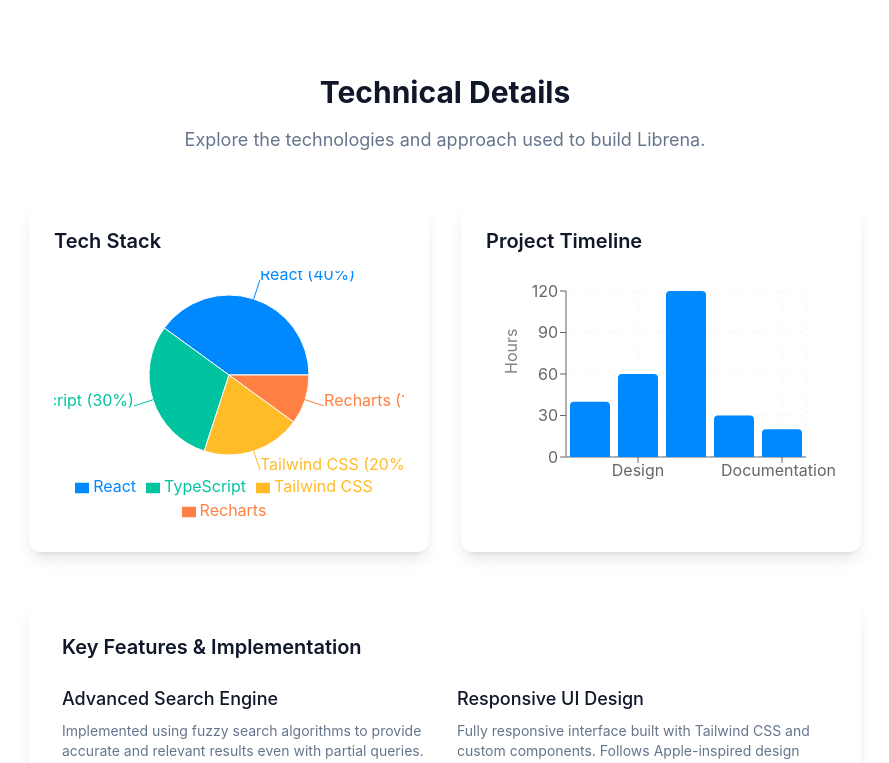
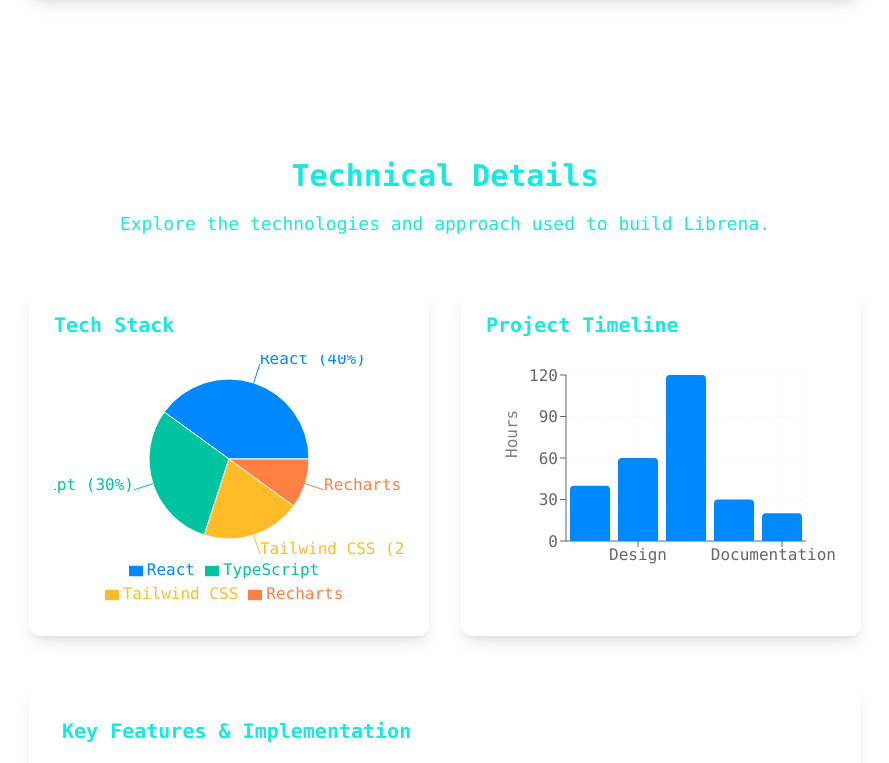
Before and after one commit to PavanVishnuvarmanamburi/Librena, a React (Vite) app: page /about in a window 1280 px wide. Shown: the part 1110-1873 px from the top of the page, without its empty margins (195-1084 px from the left). Built offline with nearby package versions, Linux system fonts and the light colour scheme.

Commit message:
Update footer styles and links
Update the footer's quick links to scroll to top on click and modify the footer's color scheme and font family.

```diff
--- a/src/components/layout/Footer.tsx
+++ b/src/components/layout/Footer.tsx
@@ -4,7 +4,7 @@ import { Link } from 'react-router-dom';
 import { Github, Linkedin, Mail, Phone, MapPin } from 'lucide-react';
 
 export const Footer = () => {
-  // Function to handle scrolling to top when clicking legal links
+  // Function to handle scrolling to top when clicking links
   const scrollToTop = () => {
     window.scrollTo(0, 0);
   };
@@ -48,22 +48,37 @@ export const Footer = () => {
             <h3 className="text-lg font-medium">Quick Links</h3>
             <ul className="space-y-2">
               <li>
-                <Link to="/" className="text-muted-foreground hover:text-primary transition-colors">
+                <Link
+                  to="/"
+                  className="text-muted-foreground hover:text-primary transition-colors"
+                  onClick={scrollToTop}
+                >
                   Home
                 </Link>
               </li>
               <li>
-                <Link to="/about" className="text-muted-foreground hover:text-primary transition-colors">
+                <Link
+                  to="/about"
+                  className="text-muted-foreground hover:text-primary transition-colors"
+                  onClick={scrollToTop}
+                >
                   About Us
                 </Link>
               </li>
               <li>
-                <Link to="/comparison" className="text-muted-foreground hover:text-primary transition-colors">
+                <Link
+                  to="/comparison"
+                  className="text-muted-foreground hover:text-primary transition-colors"
+                  onClick={scrollToTop}
+                >
                   Compare Libraries
                 </Link>
               </li>
               <li>
-                <a href="#features" className="text-muted-foreground hover:text-primary transition-colors">
+                <a
+                  href="#features"
+                  className="text-muted-foreground hover:text-primary transition-colors"
+                >
                   Features
                 </a>
               </li>
--- a/src/index.css
+++ b/src/index.css
@@ -5,65 +5,65 @@
 
 @layer base {
   :root {
-    --background: 210 50% 98%;
-    --foreground: 222 47% 11%;
+    --background: 218 66% 25%; /* #172d67 */
+    --foreground: 177 83% 50%; /* #22ddd2 */
 
-    --card: 0 0% 100%;
-    --card-foreground: 222 47% 11%;
+    --card: 218 66% 25%;
+    --card-foreground: 177 83% 50%;
 
-    --popover: 0 0% 100%;
-    --popover-foreground: 222 47% 11%;
+    --popover: 218 66% 25%;
+    --popover-foreground: 177 83% 50%;
 
-    --primary: 222 47% 11%;
-    --primary-foreground: 210 40% 98%;
+    --primary: 270 85% 50%; /* #8c15e9 */
+    --primary-foreground: 177 83% 50%;
 
-    --secondary: 210 40% 96%;
-    --secondary-foreground: 222 47% 11%;
+    --secondary: 198 86% 90%; /* #d4f0fc */
+    --secondary-foreground: 218 66% 25%;
 
-    --muted: 210 40% 96%;
-    --muted-foreground: 215 16% 47%;
+    --muted: 198 86% 90%;
+    --muted-foreground: 177 83% 50%;
 
-    --accent: 210 40% 96%;
-    --accent-foreground: 222 47% 11%;
+    --accent: 270 85% 50%;
+    --accent-foreground: 177 83% 50%;
 
     --destructive: 0 84% 60%;
-    --destructive-foreground: 210 40% 98%;
+    --destructive-foreground: 198 86% 90%;
 
-    --border: 214 32% 91%;
-    --input: 214 32% 91%;
-    --ring: 222 84% 5%;
+    --border: 198 86% 90%;
+    --input: 198 86% 90%;
+    --ring: 270 85% 50%;
 
     --radius: 0.75rem;
   }
 
   .dark {
-    --background: 222 47% 4%;
-    --foreground: 210 40% 98%;
+    --background: 218 66% 25%;
+    --foreground: 177 83% 50%;
 
-    --card: 222 47% 5%;
-    --card-foreground: 210 40% 98%;
+    --card: 218 66% 25%;
+    --card-foreground: 177 83% 50%;
 
-    --popover: 222 47% 5%;
-    --popover-foreground: 210 40% 98%;
+    --popover: 218 66% 25%;
+    --popover-foreground: 177 83% 50%;
 
-    --primary: 210 40% 98%;
-    --primary-foreground: 222 47% 11%;
+    --primary: 270 85% 50%;
+    --primary-foreground: 177 83% 50%;
 
-    --secondary: 217 33% 17%;
-    --secondary-foreground: 210 40% 98%;
+    --secondary: 218 66% 15%;
+    --secondary-foreground: 177 83% 50%;
 
-    --muted: 217 33% 17%;
-    --muted-foreground: 215 20% 65%;
+    --muted: 218 66% 15%;
+    --muted-foreground: 177 83% 40%;
 
-    --accent: 217 33% 18%;
-    --accent-foreground: 210 40% 98%;
+    --accent: 270 85% 40%;
+    --accent-foreground: 177 83% 50%;
 
     --destructive: 0 63% 31%;
-    --destructive-foreground: 210 40% 98%;
+    --destructive-foreground: 177 83% 50%;
 
-    --border: 217 33% 17%;
-    --input: 217 33% 17%;
-    --ring: 212 27% 84%;
+    --border: 218 66% 15%;
+    --input: 218 66% 15%;
+    --ring: 198 86% 90%;
   }
 }
 
@@ -74,10 +74,12 @@
 
   body {
     @apply bg-background text-foreground antialiased;
+    font-family: Consolas, Monaco, "Lucida Console", "Liberation Mono", "DejaVu Sans Mono", "Bitstream Vera Sans Mono", "Courier New", monospace;
   }
 
   html {
     scroll-behavior: smooth;
+    font-family: Consolas, Monaco, "Lucida Console", "Liberation Mono", "DejaVu Sans Mono", "Bitstream Vera Sans Mono", "Courier New", monospace;
   }
 }
 
@@ -149,18 +151,18 @@
 }
 
 ::-webkit-scrollbar-thumb {
-  background: rgba(0, 0, 0, 0.1);
+  background: rgba(140, 21, 233, 0.3);
   border-radius: 8px;
 }
 
 ::-webkit-scrollbar-thumb:hover {
-  background: rgba(0, 0, 0, 0.2);
+  background: rgba(140, 21, 233, 0.5);
 }
 
 .dark ::-webkit-scrollbar-thumb {
-  background: rgba(255, 255, 255, 0.1);
+  background: rgba(140, 21, 233, 0.3);
 }
 
 .dark ::-webkit-scrollbar-thumb:hover {
-  background: rgba(255, 255, 255, 0.2);
+  background: rgba(140, 21, 233, 0.5);
 }
--- a/tailwind.config.ts
+++ b/tailwind.config.ts
@@ -54,10 +54,10 @@ export default {
 					foreground: 'hsl(var(--card-foreground))'
 				},
 				theme: {
-					dark: '#010B12',
-					hover: '#2BC20E',
-					highlight: '#9CFF00',
-					shadow: '#39FF13'
+					dark: '#172d67',
+					hover: '#8c15e9',
+					highlight: '#22ddd2',
+					shadow: '#d4f0fc'
 				}
 			},
 			borderRadius: {
@@ -66,8 +66,8 @@ export default {
 				sm: 'calc(var(--radius) - 4px)'
 			},
 			fontFamily: {
-				sans: ['SF Pro Display', 'system-ui', 'sans-serif'],
-				mono: ['SF Mono', 'monospace']
+				sans: ['Consolas', 'Monaco', 'Lucida Console', 'Liberation Mono', 'DejaVu Sans Mono', 'Bitstream Vera Sans Mono', 'Courier New', 'monospace'],
+				mono: ['Consolas', 'Monaco', 'Lucida Console', 'Liberation Mono', 'DejaVu Sans Mono', 'Bitstream Vera Sans Mono', 'Courier New', 'monospace']
 			},
 			keyframes: {
 				'accordion-down': {
```
